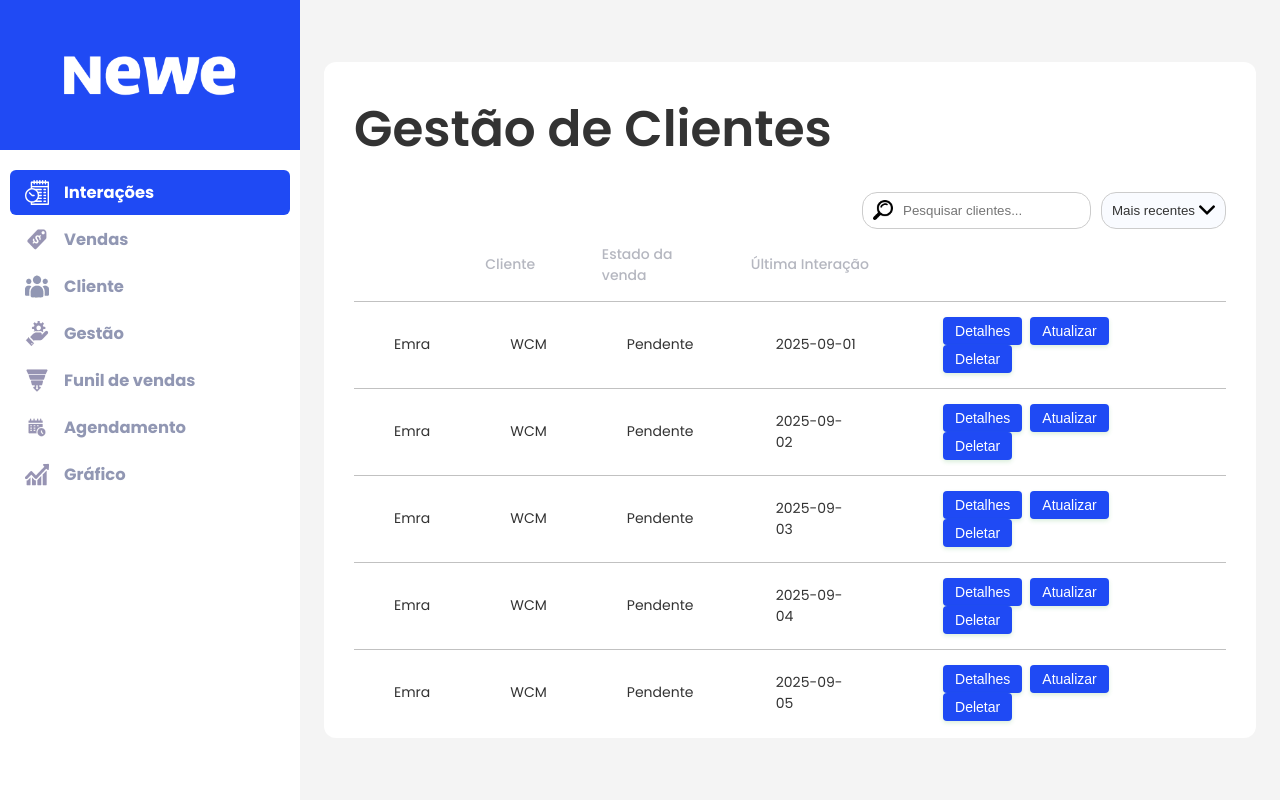
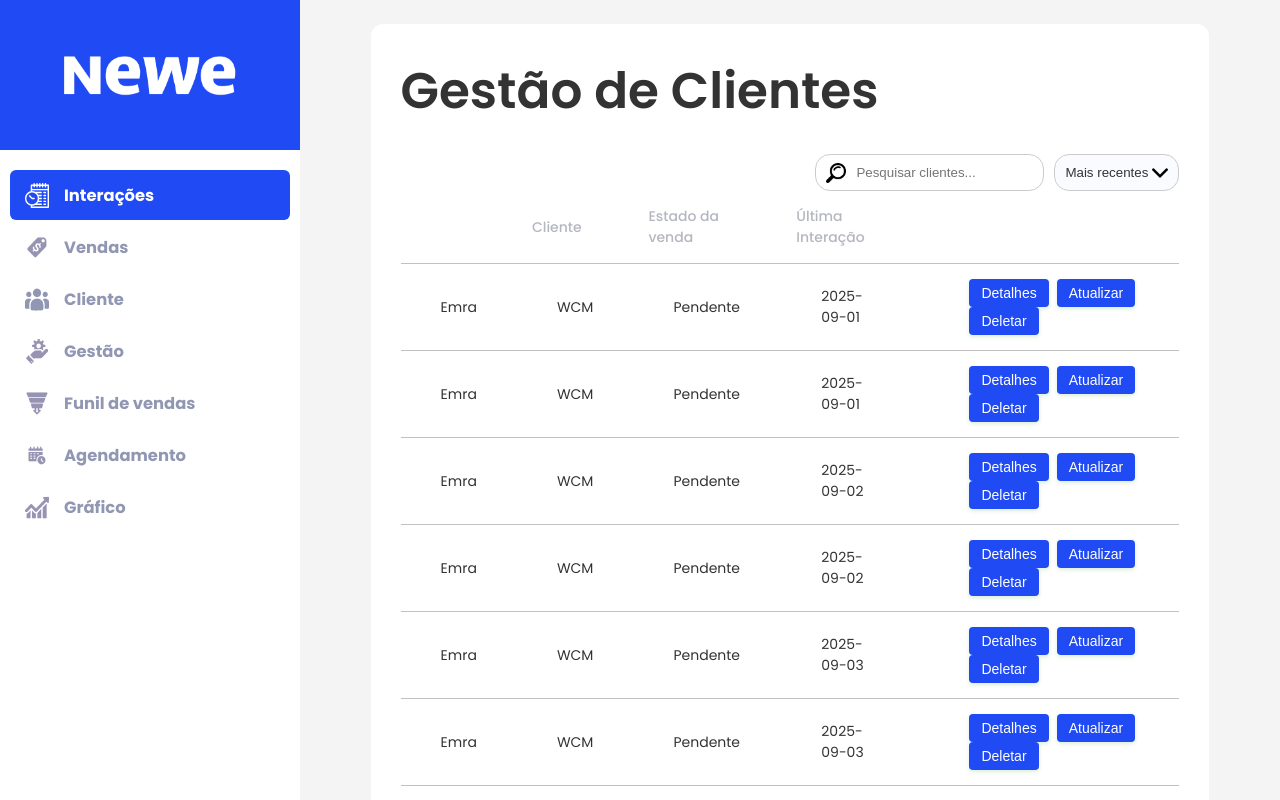
Before and after one commit to heloisa-cardillo/KernelPanic-2DSM-API, a Next.js app in the folder views/frontend-app/: page /gestao in a window 1280 px wide. Built offline with nearby package versions, Linux system fonts and the light colour scheme.

Commit message:
feature (ajuste do layout da página de gestão de clientes)

```diff
--- a/views/frontend-app/app/gestao/App.css
+++ b/views/frontend-app/app/gestao/App.css
@@ -6,15 +6,14 @@ body {
   background-color: #F0F2F5;
 }
 
-.conteudo{
+.conteudo-gestao{
   display: flex;
   justify-content: center;
   align-items: center;
-  height: 100%;
 }
 
-.container {
-  width: 100%;
+.container-gestao{
+  width: 90%;
   max-width: 1200px;
   min-width: 600px;
   height: 90%;
--- a/views/frontend-app/app/gestao/page.tsx
+++ b/views/frontend-app/app/gestao/page.tsx
@@ -12,6 +12,11 @@ function App() {
     { id: 3, name: 'Emra', company: 'WCM', status: 'Pendente', lastInteraction: '2025-09-03' },
     { id: 4, name: 'Emra', company: 'WCM', status: 'Pendente', lastInteraction: '2025-09-04' },
     { id: 5, name: 'Emra', company: 'WCM', status: 'Pendente', lastInteraction: '2025-09-02' },
+    { id: 6, name: 'Emra', company: 'WCM', status: 'Pendente', lastInteraction: '2025-09-05' },
+    { id: 7, name: 'Emra', company: 'WCM', status: 'Pendente', lastInteraction: '2025-09-01' },
+    { id: 8, name: 'Emra', company: 'WCM', status: 'Pendente', lastInteraction: '2025-09-03' },
+    { id: 9, name: 'Emra', company: 'WCM', status: 'Pendente', lastInteraction: '2025-09-04' },
+    { id: 10, name: 'Emra', company: 'WCM', status: 'Pendente', lastInteraction: '2025-09-02' },
   ];
 
 
@@ -33,8 +38,8 @@ function App() {
   });
 
   return (
-    <div className='conteudo'>
-    <div className="container">
+    <div className='conteudo-gestao'>
+    <div className="container-gestao">
       <div className="table-container">
         <h1 className="titulo">Gestão de Clientes</h1>
 
--- a/views/frontend-app/components/layout/LateralBar/LateralBar.module.css
+++ b/views/frontend-app/components/layout/LateralBar/LateralBar.module.css
@@ -8,7 +8,11 @@
   display: flex;
   flex-direction: column;
   align-items: flex-start;
+  justify-content: flex-start;
   gap: 20px;
+  width: 300px;
+  height: 100vh;
+  box-sizing: border-box;
 }
 
 .tabButtons {
@@ -16,6 +20,7 @@
   display: flex;
   flex-direction: column;
   gap: 2px;
+  min-height: auto;
 }
 
 .menuItem {
@@ -73,3 +78,13 @@
   grid-area: content;
   background-color: #f4f4f4;
 }
+
+.menuItem, .menuItemAtivo {
+  display: flex;
+  align-items: center;
+  gap: 15px;
+  padding: 10px 15px;
+  min-height: 50px;
+  font-size: 14px;
+  box-sizing: border-box;
+}
```
